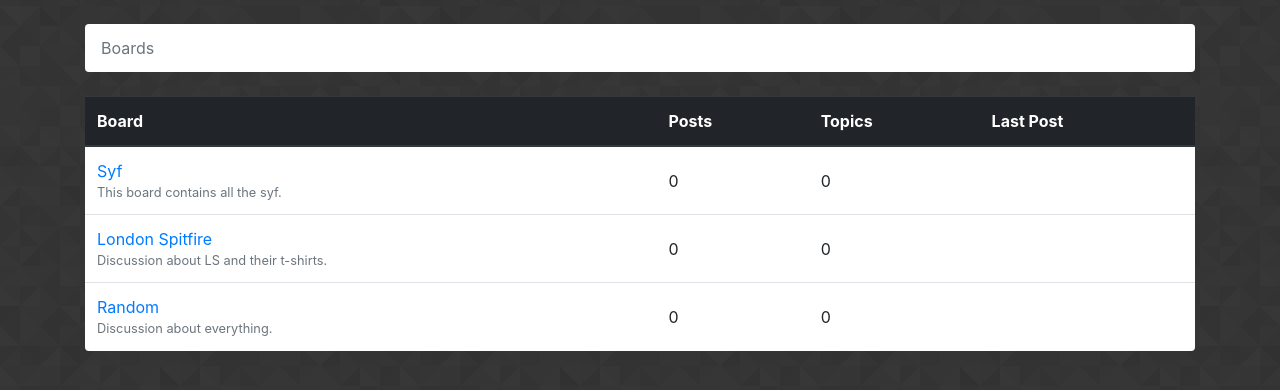
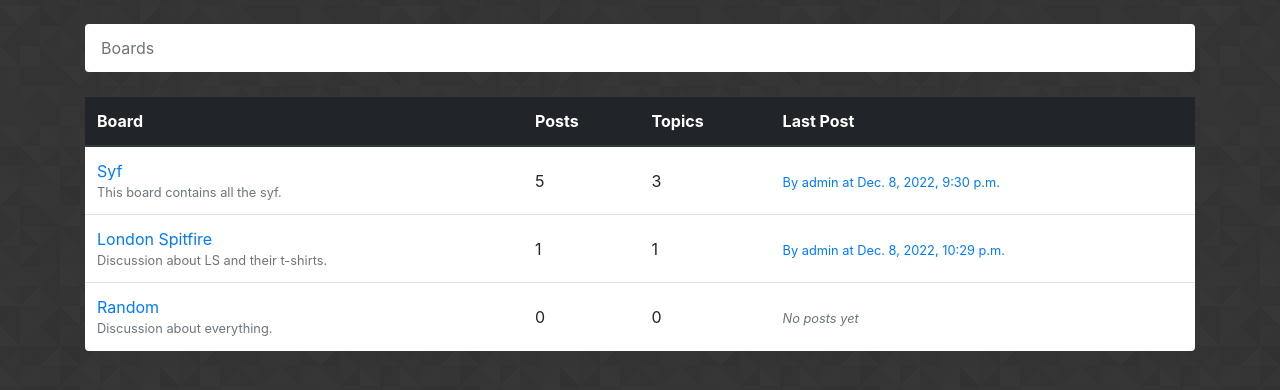
Before and after one commit to wilczakf/django_learning, a Django app: page / in a window 1280 px wide. Shown: the part 74-464 px from the top of the page. Run offline with Django 4.2, Linux system fonts and the light colour scheme; data comes from the database, SQL or seed files in the repository; both versions use the stored data as it was after the commit; some libraries are stand-ins or nearby versions.

Commit message:
adjustments to topics views

```diff
--- a/boards/models.py
+++ b/boards/models.py
@@ -1,6 +1,7 @@
 import django.db.models.base
 from django.db import models
 from django.contrib.auth.models import User
+from django.utils.text import Truncator
 
 DELETED_USER = "non_existing_user"
 
@@ -13,6 +14,16 @@ class Board(models.Model):
     def __str__(self):
         return self.name
 
+    @property
+    def board_posts(self):
+        return Post.objects.filter(topic__board=self)
+
+    def get_posts_count(self):
+        return self.board_posts.count()
+
+    def get_latest_post(self):
+        return self.board_posts.order_by("-created_at").first()
+
 
 class Topic(models.Model):
     subject = models.CharField(max_length=255)
@@ -21,6 +32,10 @@ class Topic(models.Model):
     starting_user = models.ForeignKey(
         User, related_name="topics", on_delete=models.SET(value=DELETED_USER)
     )
+    views = models.PositiveIntegerField(default=0)
+
+    def __str__(self):
+        return self.subject
 
 
 class Post(models.Model):
@@ -34,3 +49,7 @@ class Post(models.Model):
     updated_by = models.ForeignKey(
         User, null=True, related_name="+", on_delete=models.SET(value=DELETED_USER)
     )
+
+    def __str__(self):
+        truncated_message = Truncator(self.message)
+        return truncated_message.chars(30)
--- a/boards/views.py
+++ b/boards/views.py
@@ -1,6 +1,7 @@
 from django.contrib.auth.models import User
 from django.contrib.auth.decorators import login_required
 from django.shortcuts import render, redirect, get_object_or_404
+from django.db.models import Count
 from boards.forms import NewTopicForm, PostForm
 from boards.models import Board, Topic, Post
 
@@ -12,7 +13,8 @@ def home(request):
 
 def board_topics(request, board_pk):
     board = get_object_or_404(Board, pk=board_pk)
-    return render(request, "topics.html", {"board": board})
+    topics = board.topics.order_by("-last_updated").annotate(replies=Count("posts") - 1)
+    return render(request, "topics.html", {"board": board, "topics": topics})
 
 
 @login_required
@@ -30,12 +32,10 @@ def new_topic(request, board_pk):
             Post.objects.create(
                 message=form.cleaned_data.get("message"),
                 topic=topic,
-                created_by=request.user
+                created_by=request.user,
             )
 
-            return redirect(
-                "topic_posts", board_pk=board_pk, topic_pk=topic.pk
-            )
+            return redirect("topic_posts", board_pk=board_pk, topic_pk=topic.pk)
 
     else:
         form = NewTopicForm()
@@ -45,6 +45,8 @@ def new_topic(request, board_pk):
 
 def topic_posts(request, board_pk, topic_pk):
     topic = get_object_or_404(Topic, board__pk=board_pk, pk=topic_pk)
+    topic.views += 1
+    topic.save()
     return render(request, "topic_posts.html", {"topic": topic})
 
 
--- a/templates/home.html
+++ b/templates/home.html
@@ -21,9 +21,27 @@
                         <a href="{% url 'board_topics' board.pk %}">{{ board.name }}</a>
                         <small class="text-muted d-block">{{ board.description }}</small>
                     </td>
-                <td class="align-middle">0</td>
-                <td class="align-middle">0</td>
-                <td></td>
+                <td class="align-middle">
+                    {{ board.get_posts_count }}
+                </td>
+                <td class="align-middle">
+                    {{ board.topics.count }}
+                </td>
+                <td class="align-middle">
+                    {% with post=board.get_latest_post %}
+                        {% if post %}
+                            <small>
+                                <a href="{% url 'topic_posts' board.pk post.topic.pk %}">
+                                    By {{ post.created_by.username }} at {{ post.created_at }}
+                                </a>
+                            </small>
+                        {% else %}
+                            <small class="text-muted">
+                                <em>No posts yet</em>
+                            </small>
+                        {% endif %}
+                    {% endwith %}
+                </td>
                 </tr>
             {% endfor %}
         </tbody>
--- a/templates/topics.html
+++ b/templates/topics.html
@@ -24,12 +24,12 @@
             </tr>
         </thead>
         <tbody>
-            {% for topic in board.topics.all %}
+            {% for topic in topics %}
                 <tr>
                     <td><a href="{% url 'topic_posts' board.pk topic.pk %}">{{ topic.subject }}</a></td>
                     <td>{{ topic.starting_user.username }}</td>
-                    <td>0</td>
-                    <td>0</td>
+                    <td>{{ topic.replies }}</td>
+                    <td>{{ topic.views }}</td>
                     <td>{{ topic.last_updated }}</td>
                 </tr>
             {% endfor %}
```
Also changed, not shown: db.sqlite3.
